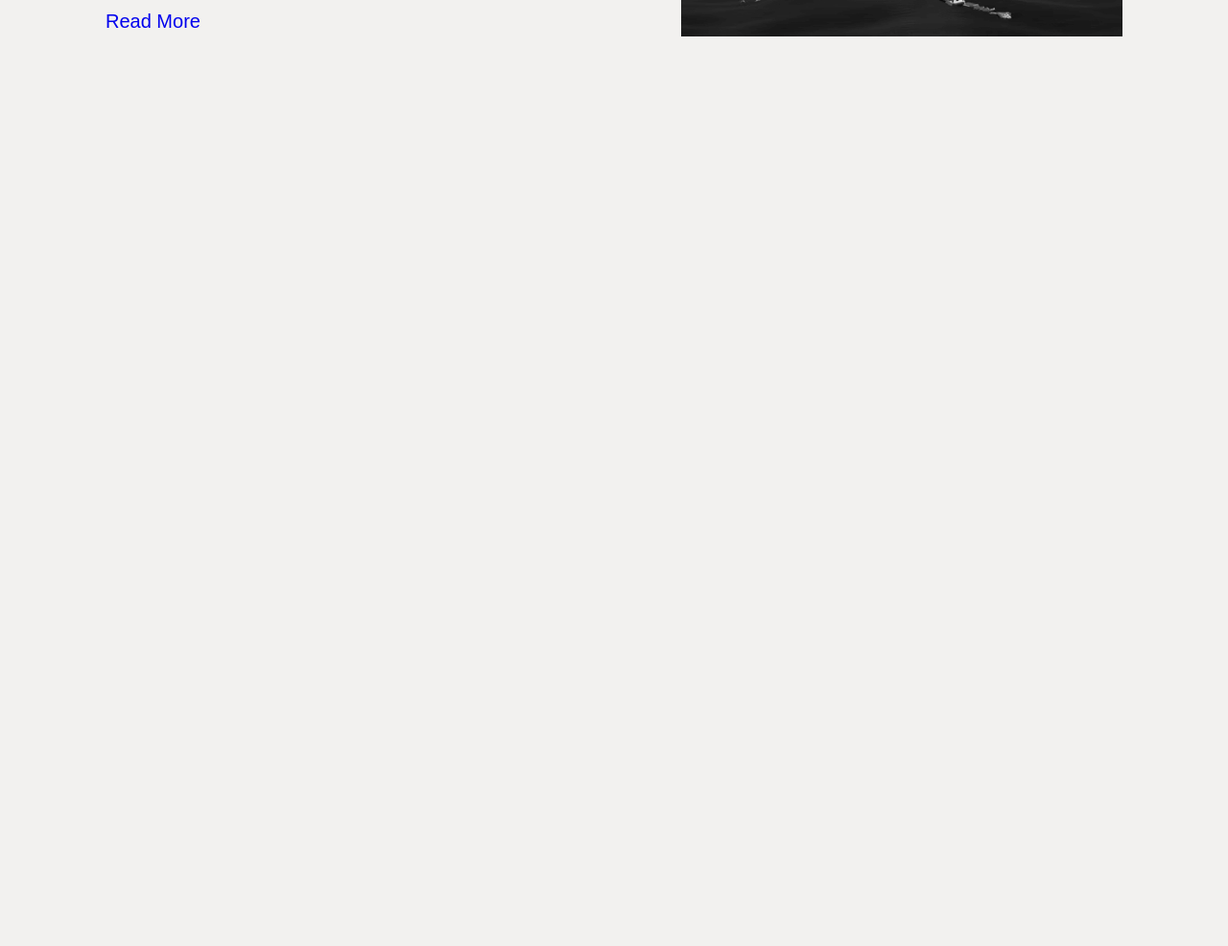
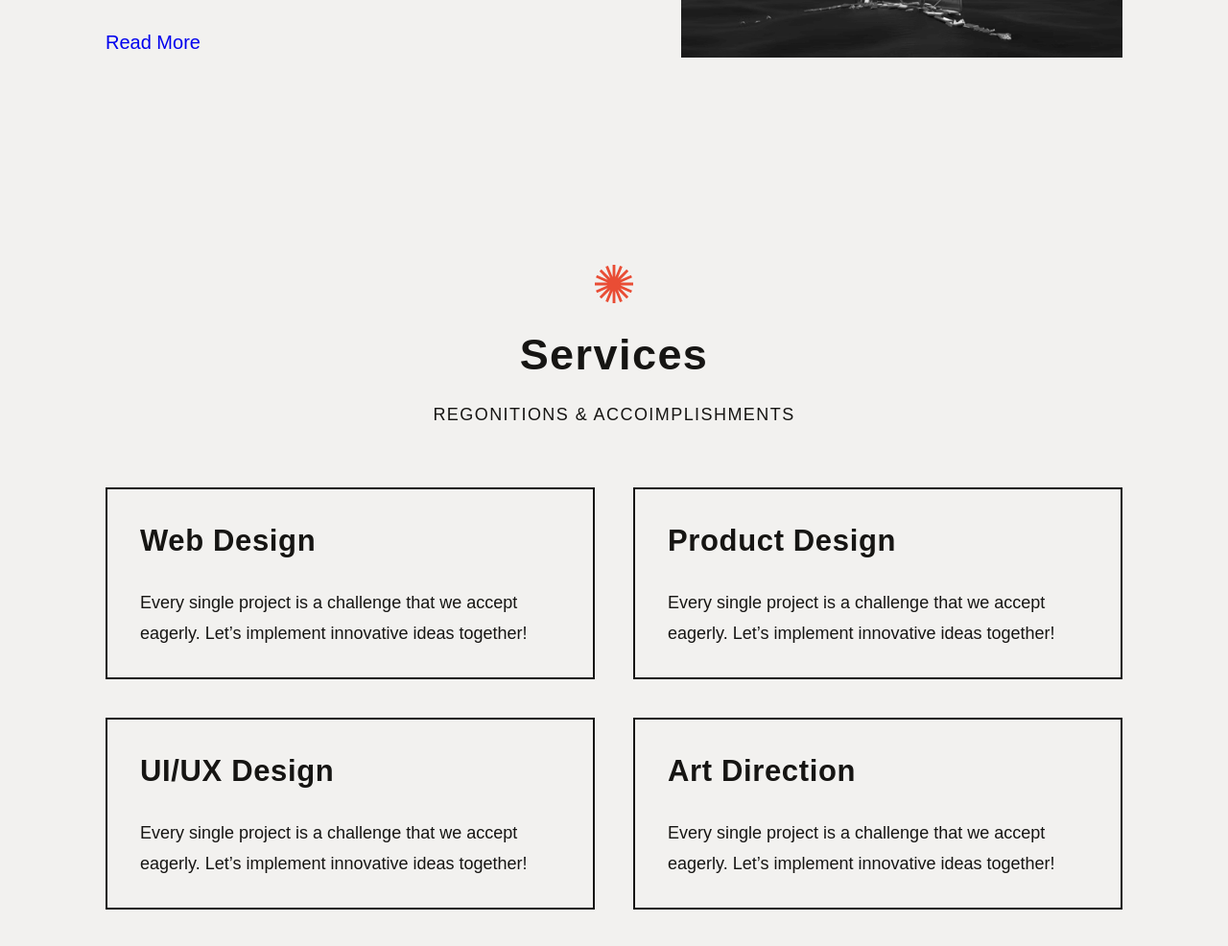
Before and after one commit to Karter256/Design, a plain HTML site: page index.html in a window 1280 px wide. Shown: the part 4380-5366 px from the top of the page at 96% size. Before the commit the page ends 4514 px from the top, so only its background shows below. Drawn offline with nearby package versions, Linux system fonts and the light colour scheme; a web font is replaced by a local one.

Commit message:
Formed services section

```diff
--- a/css/styles.css
+++ b/css/styles.css
@@ -378,10 +378,14 @@ display: flex;
     display: flex;
     flex-direction: column;
     align-items: center;
+    margin-bottom: 120px;
 }
+
 .portfolio::before {
     content: url(../images/sun.svg);
+    margin-bottom: 22px;
 }
+
 .portfolio__header {
     font-size: 45px;
     line-height: 56px;
@@ -389,6 +393,7 @@ display: flex;
     letter-spacing: 1.44px;
     margin-bottom: 17px;
 }
+
 .portfolio__subheader {
     letter-spacing: 1.44px;
     text-transform: uppercase;
@@ -414,10 +419,6 @@ display: flex;
     flex-direction: row-reverse;
 }
 
-
-
-.design__website {
-}
 .design__text {
     display: flex;
     flex-direction: column;
@@ -448,3 +449,63 @@ display: flex;
     font-size: 20px;
     line-height: 32px;
 }
+/* _____________________________________Services_____________________________________________ */
+
+.services {
+    display: flex;
+    flex-direction: column;
+    align-items: center;
+    margin-bottom: 160px;
+}
+.services::before {
+    content: url(../images/sun.svg);
+    margin-bottom: 22px;
+}
+
+.services__heading {
+    font-size: 45px;
+    line-height: 56px;
+    text-align: center;
+    letter-spacing: 1.44px;
+    margin-bottom: 18px;
+}
+
+.services__subheading {
+    font-size: 18px;
+    line-height: 32px;
+    text-align: center;
+    letter-spacing: 1.44px;
+    text-transform: uppercase;
+    margin-bottom: 60px;
+}
+
+.services__list {
+    display: grid;
+    grid-template-columns: repeat(2, 1fr);
+    grid-template-rows: repeat(2, 1fr);
+    gap: 40px;
+    width: 100%;
+
+}
+
+.services__list-item {
+    border: 2px solid #161513;
+    width: 100%;
+}
+
+.service__list-heading {
+    font-size: 31px;
+    line-height: 40px;
+    letter-spacing: 0.64px;
+    margin-top: 34px;
+    margin-bottom: 28px;
+    margin-left: 34px;
+}
+
+.service__list-text {
+    font-size: 18px;
+    line-height: 32px;
+    max-width: 427px;
+    margin-left: 34px;
+    margin-bottom: 30px;
+}
--- a/index.html
+++ b/index.html
@@ -207,6 +207,28 @@
                 </section>
             </div>
         </section>
+        <section class="services container__small">
+            <h2 class="services__heading">Services</h2>
+            <p class="services__subheading">REGONITIONS & ACCOIMPLISHMENTS</p>
+            <div class="services__list">
+                <div class="services__list-item">
+                    <h3 class="service__list-heading">Web Design</h3>
+                    <p class="service__list-text">Every single project is a challenge that we accept eagerly. Let’s implement innovative ideas together!</p>
+                </div>
+                <div class="services__list-item">
+                    <h3 class="service__list-heading">Product Design</h3>
+                    <p class="service__list-text">Every single project is a challenge that we accept eagerly. Let’s implement innovative ideas together!</p>
+                </div>
+                <div class="services__list-item">
+                    <h3 class="service__list-heading">UI/UX Design</h3>
+                    <p class="service__list-text">Every single project is a challenge that we accept eagerly. Let’s implement innovative ideas together!</p>
+                </div>
+                <div class="services__list-item">
+                    <h3 class="service__list-heading">Art Direction</h3>
+                    <p class="service__list-text">Every single project is a challenge that we accept eagerly. Let’s implement innovative ideas together!</p>
+                </div>
+            </div>
+        </section>
     </main>
     <script src="https://ajax.googleapis.com/ajax/libs/jquery/3.6.0/jquery.min.js"></script>
     <script src="js/slick.min.js"></script>
```
